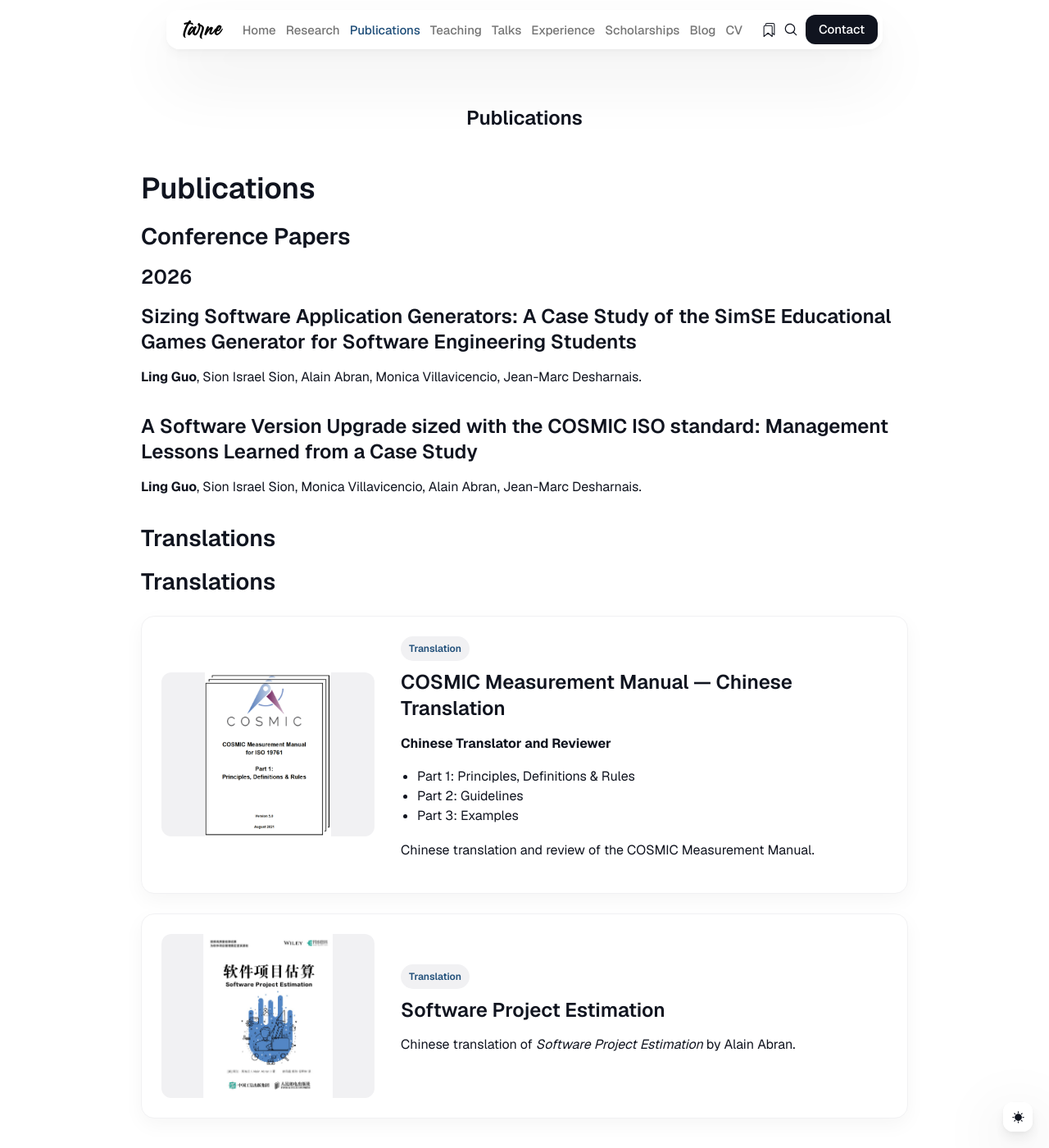
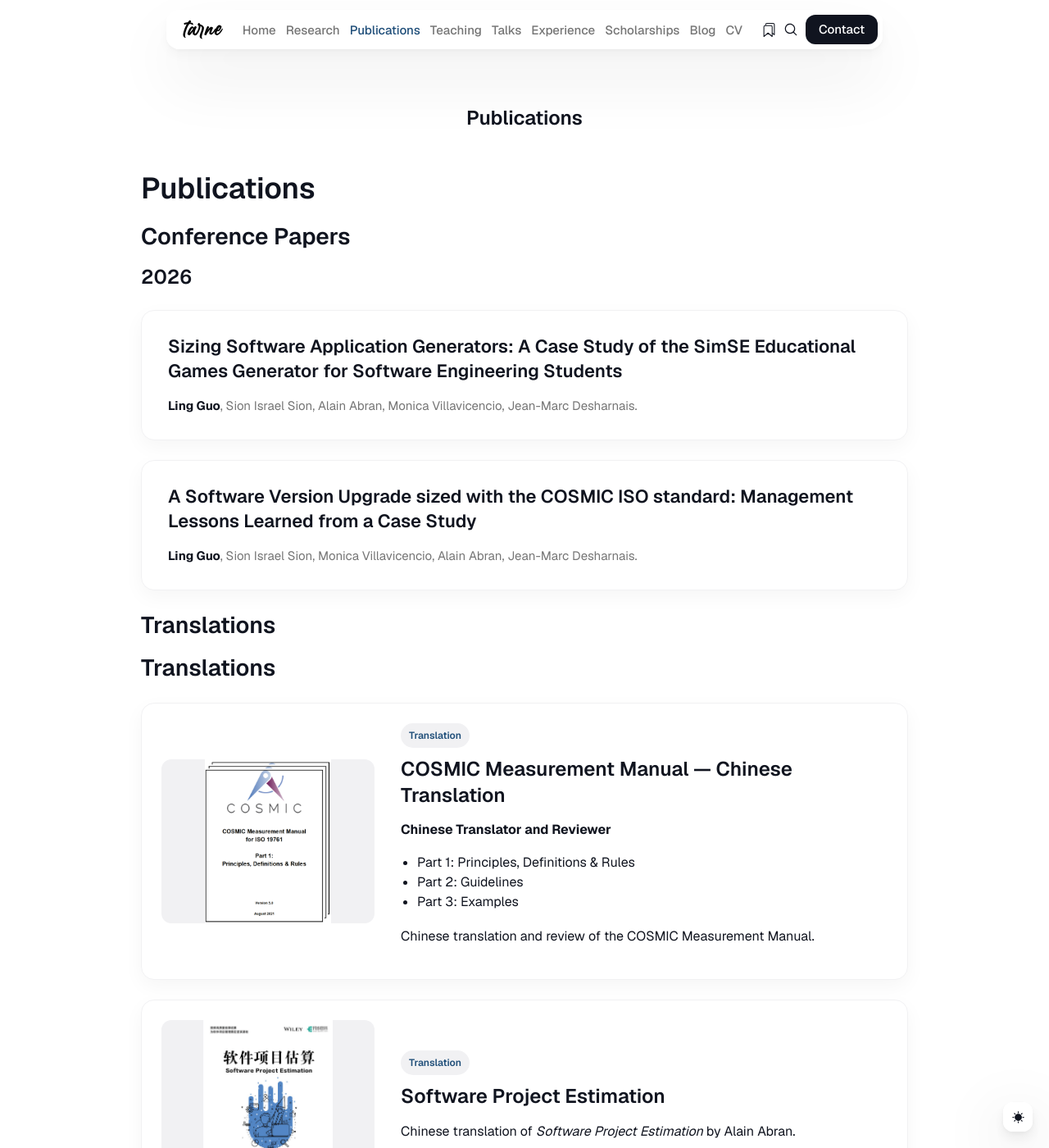
Before and after one commit to lingguo-research/lingguo-tarne, a Jekyll site: the page built from _pages/publications.md, in a window 1280 px wide and 1400 px high. Shown: the whole window at 82% size. Built offline with Jekyll 4.4.1, drawn with Linux system fonts in a browser that asks for light colours; nearby versions of some CDN libraries.

Commit message:
Update main.scss

```diff
--- a/css/main.scss
+++ b/css/main.scss
@@ -790,3 +790,39 @@ a {
     height: auto;
   }
 }
+
+/* Conference Paper Cards */
+
+.conference-paper-card {
+  margin: 24px 0;
+  padding: 28px 32px;
+
+  border: 1px solid var(--border-color);
+  border-radius: 16px;
+  background: var(--background-color);
+  box-shadow: 0 8px 24px rgba(0, 0, 0, .04);
+
+  transition:
+    transform .2s ease,
+    box-shadow .2s ease,
+    border-color .2s ease;
+}
+
+.conference-paper-card:hover {
+  transform: translateY(-3px);
+  border-color: var(--primary-color);
+  box-shadow: 0 14px 32px rgba(0, 0, 0, .08);
+}
+
+.conference-paper-card h3 {
+  margin: 0 0 14px;
+  font-size: 22px;
+  line-height: 1.4;
+}
+
+.conference-paper-card__authors {
+  margin: 0;
+  font-size: 15px;
+  line-height: 1.7;
+  color: var(--text-alt-color);
+}
```
